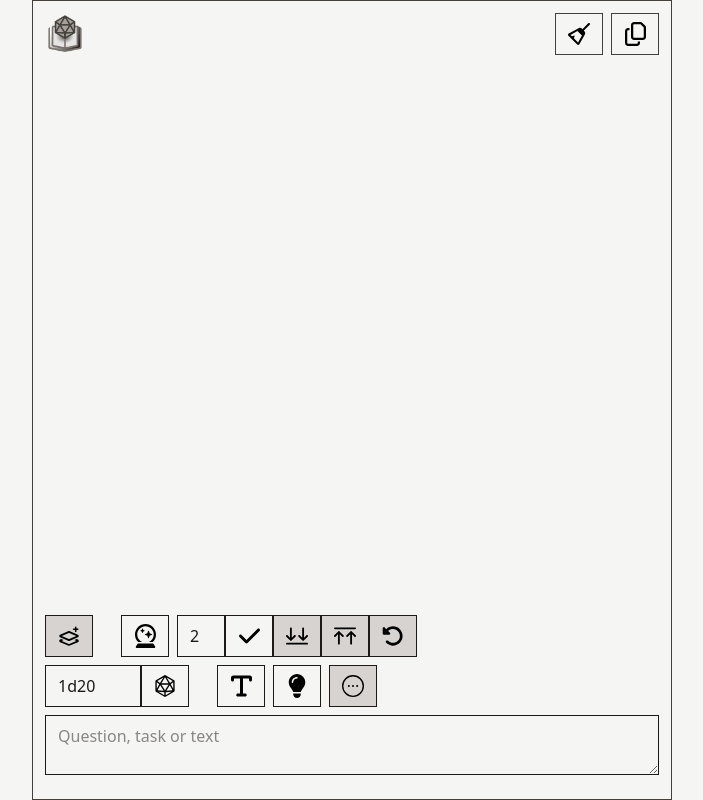
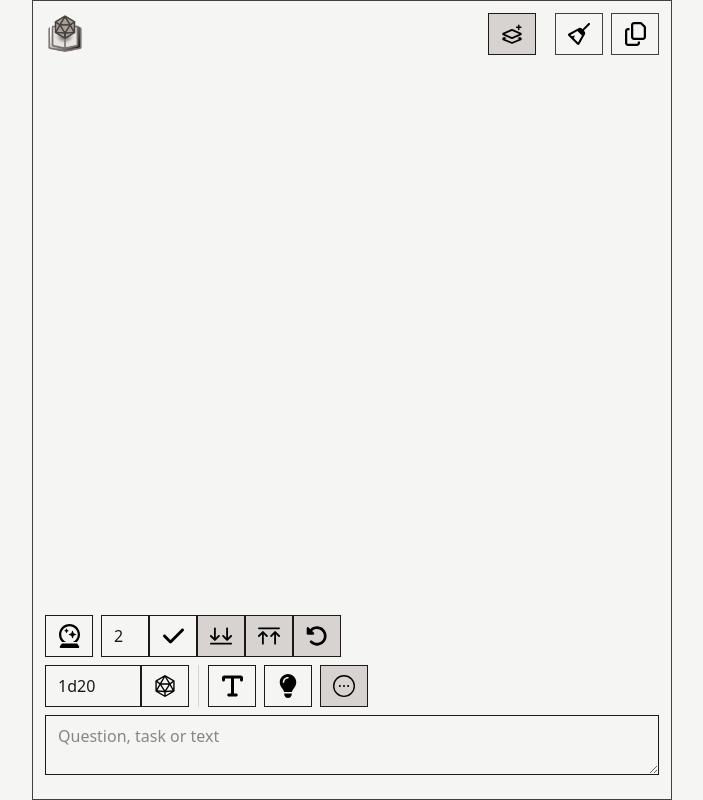
Before and after one commit to matalina/story-mode, a Svelte app: page /story in a window 1280 px wide. Shown: the whole page, without its empty margins (288-991 px from the left). Built offline with nearby package versions, Linux system fonts and the light colour scheme.

Commit message:
fix on smaller screen

```diff
--- a/src/components/story-mode/Sidebar.svelte
+++ b/src/components/story-mode/Sidebar.svelte
@@ -12,11 +12,8 @@
 </script>
 
 <div class="flex gap-2 mt-2">
-  <NewSceneButton />
-  <Divider />
   <OracleButton />
   <TaskButton/>
-  <Divider />
   </div>
 <div class="flex gap-2">
   <DiceButton  />
--- a/src/components/ui/Divider.svelte
+++ b/src/components/ui/Divider.svelte
@@ -1 +1 @@
-<div class="md:w-3"></div>
+<div class="w-0 border-l mx-[1px] border-stone-300"></div>
--- a/src/components/ui/Header.svelte
+++ b/src/components/ui/Header.svelte
@@ -3,6 +3,8 @@
   import Logo from "../../assets/logo.svg";
   import ClearButton from "../story-mode/ClearButton.svelte";
   import CopyButton from "../story-mode/CopyButton.svelte";
+  import NewSceneButton from "../story-mode/NewSceneButton.svelte";
+  import Divider from "./Divider.svelte";
 </script>
 
 <header class="flex justify-between items-center mb-3">
@@ -10,6 +12,8 @@
     <img src={Logo} alt="Story Mode" class="h-10" />
   </Link>
   <div class="flex gap-2 items-center">
+    <NewSceneButton />
+    <Divider />
     <ClearButton/>
     <CopyButton />
   </div>
```
